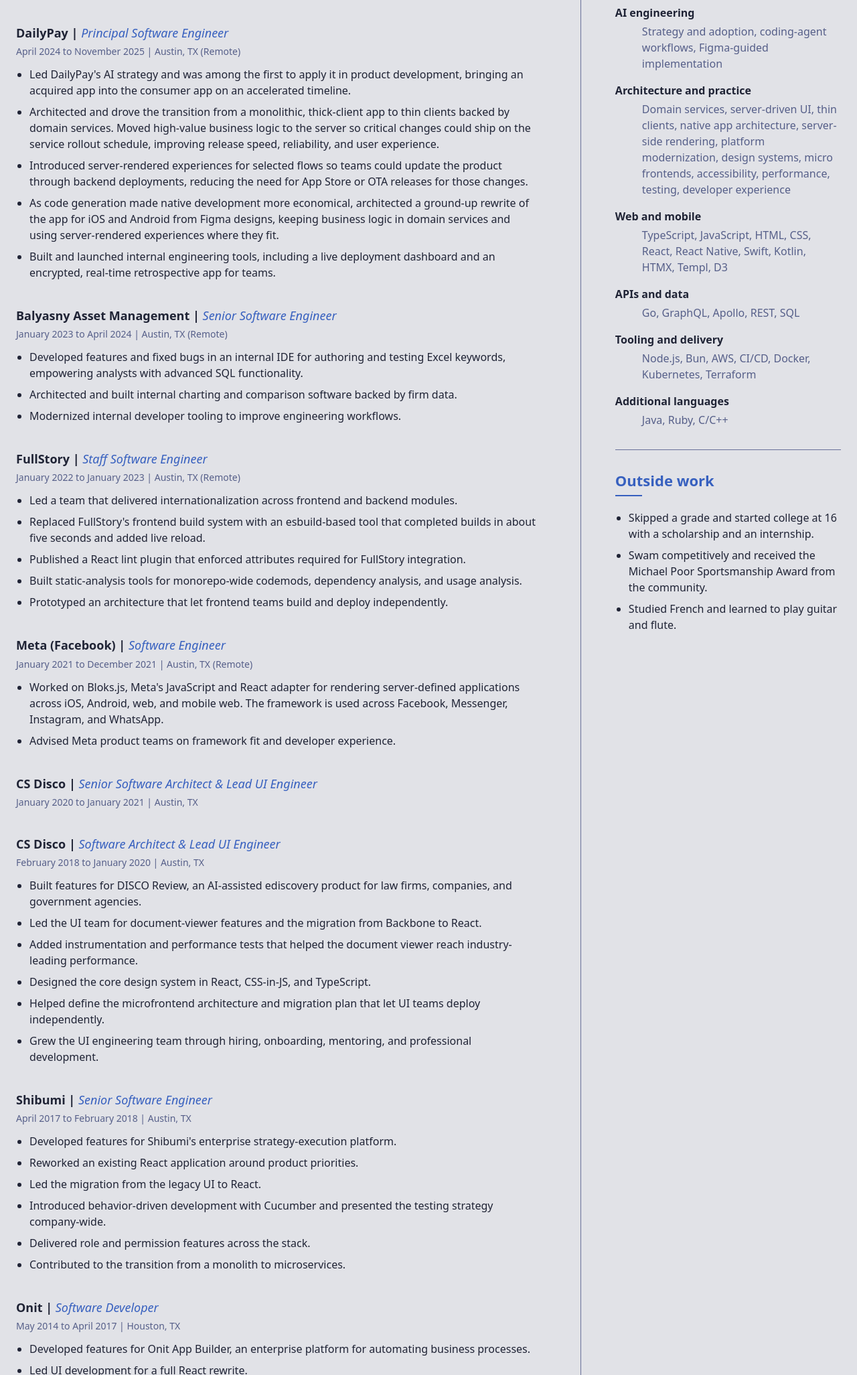
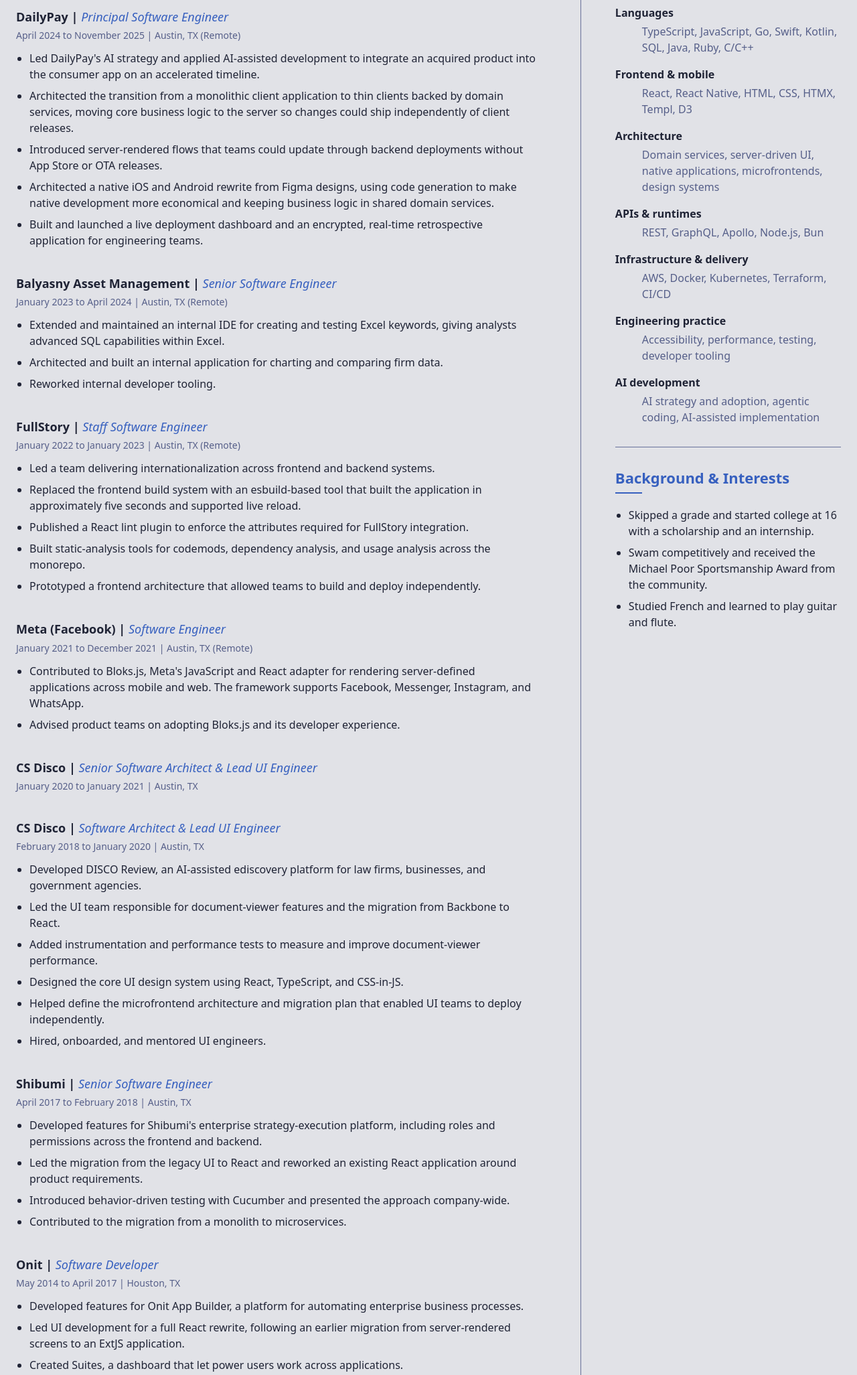
Before and after one commit to therealparmesh/parmesh-cv, a website: page public/index.html in a window 1280 px wide. Shown: the part 747-2800 px from the top of the page at 67% size. Drawn offline with Linux system fonts and the light colour scheme.

Commit message:
Update CV

```diff
--- a/public/index.html
+++ b/public/index.html
@@ -58,14 +58,6 @@
             </li>
             <li>
               <svg class="contact-icon" viewBox="0 0 24 24" aria-hidden="true">
-                <path
-                  d="M22 16.92v3a2 2 0 0 1-2.18 2 19.8 19.8 0 0 1-8.63-3.07 19.5 19.5 0 0 1-6-6A19.8 19.8 0 0 1 2.12 4.18 2 2 0 0 1 4.11 2h3a2 2 0 0 1 2 1.72c.13.96.36 1.9.69 2.78a2 2 0 0 1-.45 2.11L8.09 9.87a16 16 0 0 0 6 6l1.26-1.26a2 2 0 0 1 2.11-.45c.88.33 1.82.56 2.78.69A2 2 0 0 1 22 16.92Z"
-                />
-              </svg>
-              <a href="tel:+12817437102">281-743-7102</a>
-            </li>
-            <li>
-              <svg class="contact-icon" viewBox="0 0 24 24" aria-hidden="true">
                 <rect x="3" y="5" width="18" height="14" rx="1.5" />
                 <path d="m3 7 9 6 9-6" />
               </svg>
@@ -103,14 +95,14 @@
         <div class="prose">
           <p>
             Principal engineer and AI strategist with deep frontend expertise
-            and broad full-stack experience. I build and modernize products
-            across native apps, server-driven experiences, APIs, backend
-            services, and developer tooling.
+            and experience across backend services, native apps, and developer
+            tooling.
           </p>
           <p>
-            I set architecture direction, scale software systems, and lead
-            cross-team projects around real product constraints. I mentor
-            engineers and help teams deliver independently.
+            I set technical direction and stay hands-on, from modernizing
+            existing systems to architecting and building new products. My work
+            includes leading engineering teams, mentoring developers, and
+            applying AI to product development.
           </p>
         </div>
       </section>
@@ -155,32 +147,28 @@
           </p>
           <ul class="achievements">
             <li>
-              Led DailyPay's AI strategy and was among the first to apply it in
-              product development, bringing an acquired app into the consumer
-              app on an accelerated timeline.
+              Led DailyPay's AI strategy and applied AI-assisted development to
+              integrate an acquired product into the consumer app on an
+              accelerated timeline.
             </li>
             <li>
-              Architected and drove the transition from a monolithic,
-              thick-client app to thin clients backed by domain services. Moved
-              high-value business logic to the server so critical changes could
-              ship on the service rollout schedule, improving release speed,
-              reliability, and user experience.
+              Architected the transition from a monolithic client application to
+              thin clients backed by domain services, moving core business logic
+              to the server so changes could ship independently of client
+              releases.
             </li>
             <li>
-              Introduced server-rendered experiences for selected flows so teams
-              could update the product through backend deployments, reducing the
-              need for App Store or OTA releases for those changes.
+              Introduced server-rendered flows that teams could update through
+              backend deployments without App Store or OTA releases.
             </li>
             <li>
-              As code generation made native development more economical,
-              architected a ground-up rewrite of the app for iOS and Android
-              from Figma designs, keeping business logic in domain services and
-              using server-rendered experiences where they fit.
+              Architected a native iOS and Android rewrite from Figma designs,
+              using code generation to make native development more economical
+              and keeping business logic in shared domain services.
             </li>
             <li>
-              Built and launched internal engineering tools, including a live
-              deployment dashboard and an encrypted, real-time retrospective app
-              for teams.
+              Built and launched a live deployment dashboard and an encrypted,
+              real-time retrospective application for engineering teams.
             </li>
           </ul>
         </article>
@@ -201,18 +189,15 @@
           </p>
           <ul class="achievements">
             <li>
-              Developed features and fixed bugs in an internal IDE for authoring
-              and testing Excel keywords, empowering analysts with advanced SQL
-              functionality.
+              Extended and maintained an internal IDE for creating and testing
+              Excel keywords, giving analysts advanced SQL capabilities within
+              Excel.
             </li>
             <li>
-              Architected and built internal charting and comparison software
-              backed by firm data.
+              Architected and built an internal application for charting and
+              comparing firm data.
             </li>
-            <li>
-              Modernized internal developer tooling to improve engineering
-              workflows.
-            </li>
+            <li>Reworked internal developer tooling.</li>
           </ul>
         </article>
 
@@ -232,24 +217,24 @@
           </p>
           <ul class="achievements">
             <li>
-              Led a team that delivered internationalization across frontend and
-              backend modules.
+              Led a team delivering internationalization across frontend and
+              backend systems.
             </li>
             <li>
-              Replaced FullStory's frontend build system with an esbuild-based
-              tool that completed builds in about five seconds and added live
-              reload.
+              Replaced the frontend build system with an esbuild-based tool that
+              built the application in approximately five seconds and supported
+              live reload.
             </li>
             <li>
-              Published a React lint plugin that enforced attributes required
+              Published a React lint plugin to enforce the attributes required
               for FullStory integration.
             </li>
             <li>
-              Built static-analysis tools for monorepo-wide codemods, dependency
-              analysis, and usage analysis.
+              Built static-analysis tools for codemods, dependency analysis, and
+              usage analysis across the monorepo.
             </li>
             <li>
-              Prototyped an architecture that let frontend teams build and
+              Prototyped a frontend architecture that allowed teams to build and
               deploy independently.
             </li>
           </ul>
@@ -271,13 +256,12 @@
           </p>
           <ul class="achievements">
             <li>
-              Worked on Bloks.js, Meta's JavaScript and React adapter for
-              rendering server-defined applications across iOS, Android, web,
-              and mobile web. The framework is used across Facebook, Messenger,
-              Instagram, and WhatsApp.
+              Contributed to Bloks.js, Meta's JavaScript and React adapter for
+              rendering server-defined applications across mobile and web. The
+              framework supports Facebook, Messenger, Instagram, and WhatsApp.
             </li>
             <li>
-              Advised Meta product teams on framework fit and developer
+              Advised product teams on adopting Bloks.js and its developer
               experience.
             </li>
           </ul>
@@ -319,29 +303,26 @@
           </p>
           <ul class="achievements">
             <li>
-              Built features for DISCO Review, an AI-assisted ediscovery product
-              for law firms, companies, and government agencies.
+              Developed DISCO Review, an AI-assisted ediscovery platform for law
+              firms, businesses, and government agencies.
             </li>
             <li>
-              Led the UI team for document-viewer features and the migration
-              from Backbone to React.
+              Led the UI team responsible for document-viewer features and the
+              migration from Backbone to React.
             </li>
             <li>
-              Added instrumentation and performance tests that helped the
-              document viewer reach industry-leading performance.
+              Added instrumentation and performance tests to measure and improve
+              document-viewer performance.
             </li>
             <li>
-              Designed the core design system in React, CSS-in-JS, and
-              TypeScript.
+              Designed the core UI design system using React, TypeScript, and
+              CSS-in-JS.
             </li>
             <li>
               Helped define the microfrontend architecture and migration plan
-              that let UI teams deploy independently.
+              that enabled UI teams to deploy independently.
             </li>
-            <li>
-              Grew the UI engineering team through hiring, onboarding,
-              mentoring, and professional development.
-            </li>
+            <li>Hired, onboarded, and mentored UI engineers.</li>
           </ul>
         </article>
 
@@ -362,19 +343,19 @@
           <ul class="achievements">
             <li>
               Developed features for Shibumi's enterprise strategy-execution
-              platform.
+              platform, including roles and permissions across the frontend and
+              backend.
             </li>
             <li>
-              Reworked an existing React application around product priorities.
+              Led the migration from the legacy UI to React and reworked an
+              existing React application around product requirements.
             </li>
-            <li>Led the migration from the legacy UI to React.</li>
             <li>
-              Introduced behavior-driven development with Cucumber and presented
-              the testing strategy company-wide.
+              Introduced behavior-driven testing with Cucumber and presented the
+              approach company-wide.
             </li>
-            <li>Delivered role and permission features across the stack.</li>
             <li>
-              Contributed to the transition from a monolith to microservices.
+              Contributed to the migration from a monolith to microservices.
             </li>
           </ul>
         </article>
@@ -395,19 +376,18 @@
           </p>
           <ul class="achievements">
             <li>
-              Developed features for Onit App Builder, an enterprise platform
-              for automating business processes.
-            </li>
-            <li>Led UI development for a full React rewrite.</li>
-            <li>
-              Created Suites, a dashboard that gave power users
-              cross-application functionality.
+              Developed features for Onit App Builder, a platform for automating
+              enterprise business processes.
             </li>
             <li>
-              Migrated the legacy server-rendered UI to an ExtJS single-page
-              application.
+              Led UI development for a full React rewrite, following an earlier
+              migration from server-rendered screens to an ExtJS application.
             </li>
-            <li>Coordinated project work with an overseas engineering team.</li>
+            <li>
+              Created Suites, a dashboard that let power users work across
+              applications.
+            </li>
+            <li>Coordinated development with an overseas engineering team.</li>
             <li>
               Built an internal stand-up application integrated with the
               company's project management system.
@@ -431,10 +411,13 @@
             <span>Houston, TX</span>
           </p>
           <ul class="achievements">
-            <li>Recruited by company leadership to help lead a new project.</li>
             <li>
-              Proposed an approach for meeting Section 508 accessibility
-              requirements for government customers.
+              Recruited by company leadership to help lead a new software
+              project.
+            </li>
+            <li>
+              Proposed an accessibility approach for government customers'
+              Section 508 requirements.
             </li>
           </ul>
         </article>
@@ -455,29 +438,26 @@
           </p>
           <ul class="achievements">
             <li>
-              Developed features for eEMS, now Clockwise, a configurable time
-              and attendance platform.
+              Developed eEMS, now Clockwise, a configurable time and attendance
+              platform.
             </li>
             <li>
-              Helped build the ExtJS interface that replaced legacy
-              server-rendered screens.
+              Helped replace legacy server-rendered screens with an ExtJS
+              interface.
             </li>
+            <li>Built an end-to-end integration with QuickBooks Online.</li>
+            <li>Automated builds and introduced a CI/CD pipeline.</li>
             <li>
-              Delivered an end-to-end QuickBooks Online synchronization feature.
+              Improved application performance by optimizing SQL queries and
+              Java ORM logic.
             </li>
-            <li>
-              Automated the build process and introduced a CI/CD pipeline.
-            </li>
-            <li>
-              Improved Java performance by optimizing SQL queries and ORM logic.
-            </li>
-            <li>Contributed to the new REST API.</li>
+            <li>Contributed to the platform's REST API.</li>
           </ul>
         </article>
 
         <article class="role">
           <h3>
-            <strong>The US Department of Defense</strong>
+            <strong>U.S. Department of Defense</strong>
             <span class="role-separator" aria-hidden="true"> | </span>
             <span class="role-title">Intern</span>
           </h3>
@@ -491,9 +471,9 @@
             <span>Fort Meade, MD</span>
           </p>
           <ul class="achievements">
-            <li>Received a scholarship for undergraduate study.</li>
             <li>
-              Completed software development coursework and assigned projects.
+              Received an undergraduate scholarship and completed a seasonal
+              internship involving software development coursework and projects.
             </li>
           </ul>
         </article>
@@ -541,39 +521,41 @@
           <h2 id="skills-heading">Skills</h2>
           <dl class="skill-groups">
             <div>
-              <dt>AI engineering</dt>
+              <dt>Languages</dt>
               <dd>
-                Strategy and adoption, coding-agent workflows, Figma-guided
-                implementation
+                TypeScript, JavaScript, Go, Swift, Kotlin, SQL, Java, Ruby,
+                C/C++
               </dd>
             </div>
             <div>
-              <dt>Architecture and practice</dt>
+              <dt>Frontend &amp; mobile</dt>
+              <dd>React, React Native, HTML, CSS, HTMX, Templ, D3</dd>
+            </div>
+            <div>
+              <dt>Architecture</dt>
               <dd>
-                Domain services, server-driven UI, thin clients, native app
-                architecture, server-side rendering, platform modernization,
-                design systems, micro frontends, accessibility, performance,
-                testing, developer experience
+                Domain services, server-driven UI, native applications,
+                microfrontends, design systems
               </dd>
             </div>
             <div>
-              <dt>Web and mobile</dt>
-              <dd>
-                TypeScript, JavaScript, HTML, CSS, React, React Native, Swift,
-                Kotlin, HTMX, Templ, D3
-              </dd>
+              <dt>APIs &amp; runtimes</dt>
+              <dd>REST, GraphQL, Apollo, Node.js, Bun</dd>
             </div>
             <div>
-              <dt>APIs and data</dt>
-              <dd>Go, GraphQL, Apollo, REST, SQL</dd>
+              <dt>Infrastructure &amp; delivery</dt>
+              <dd>AWS, Docker, Kubernetes, Terraform, CI/CD</dd>
             </div>
             <div>
-              <dt>Tooling and delivery</dt>
-              <dd>Node.js, Bun, AWS, CI/CD, Docker, Kubernetes, Terraform</dd>
+              <dt>Engineering practice</dt>
+              <dd>Accessibility, performance, testing, developer tooling</dd>
             </div>
             <div>
-              <dt>Additional languages</dt>
-              <dd>Java, Ruby, C/C++</dd>
+              <dt>AI development</dt>
+              <dd>
+                AI strategy and adoption, agentic coding, AI-assisted
+                implementation
+              </dd>
             </div>
           </dl>
         </section>
@@ -583,7 +565,7 @@
           class="resume-section"
           aria-labelledby="miscellany-heading"
         >
-          <h2 id="miscellany-heading">Outside work</h2>
+          <h2 id="miscellany-heading">Background &amp; Interests</h2>
           <ul class="compact-list">
             <li>
               Skipped a grade and started college at 16 with a scholarship and
--- a/public/styles.css
+++ b/public/styles.css
@@ -1,4 +1,6 @@
 :root {
+  -webkit-text-size-adjust: 100%;
+  text-size-adjust: 100%;
   --background: #e1e2e7;
   --accent: #3760bf;
   --ink: #1f2335;
@@ -273,7 +275,9 @@ svg {
   }
 
   .contact-list {
-    grid-template-columns: repeat(2, minmax(0, 1fr));
+    display: flex;
+    flex-wrap: wrap;
+    gap: 0.75rem 2rem;
   }
 
   .resume-layout {
@@ -289,18 +293,25 @@ svg {
     border-inline-start: 0;
   }
 
-  .sidebar .resume-section,
+  .sidebar .resume-section:not(:last-child),
   .sidebar .resume-section + .resume-section {
     padding-block: 0;
     border-block-end: 0;
   }
 
-  #miscellany {
+  .sidebar #miscellany {
     grid-column: 1 / -1;
+    padding-block-start: 2rem;
+    border-block-start: 1px solid var(--rule);
   }
 }
 
 @media (width <= 40rem) {
+  .contact-list {
+    display: grid;
+    gap: 0.75rem;
+  }
+
   .page-shell {
     inline-size: min(100% - 2rem, 90rem);
   }
@@ -326,7 +337,7 @@ svg {
     text-align: start;
   }
 
-  #miscellany {
+  .sidebar #miscellany {
     grid-column: auto;
   }
 
@@ -429,14 +440,16 @@ svg {
     border-inline-start: 0;
   }
 
-  .sidebar .resume-section,
+  .sidebar .resume-section:not(:last-child),
   .sidebar .resume-section + .resume-section {
     padding-block: 0;
     border: 0;
   }
 
-  #miscellany {
+  .sidebar #miscellany {
     grid-column: 1 / -1;
+    padding-block-start: 8pt;
+    border-block-start: 1px solid var(--rule);
   }
 
   .experience {
```
